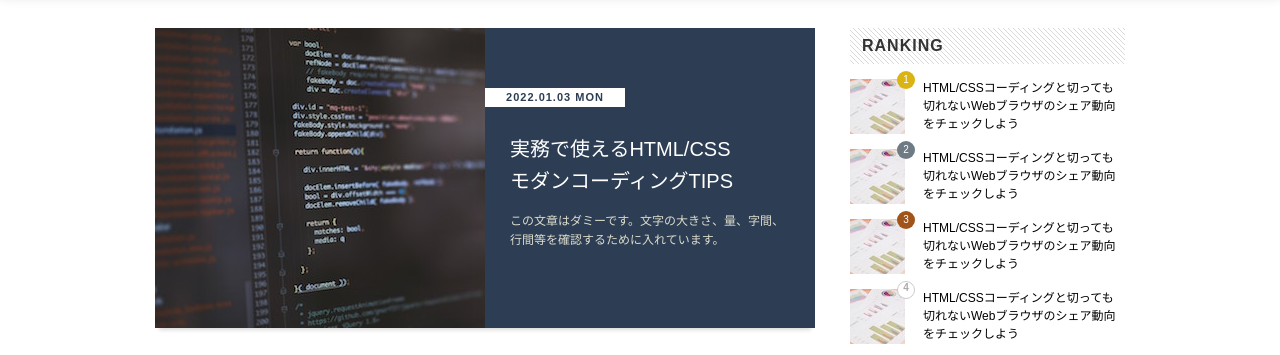
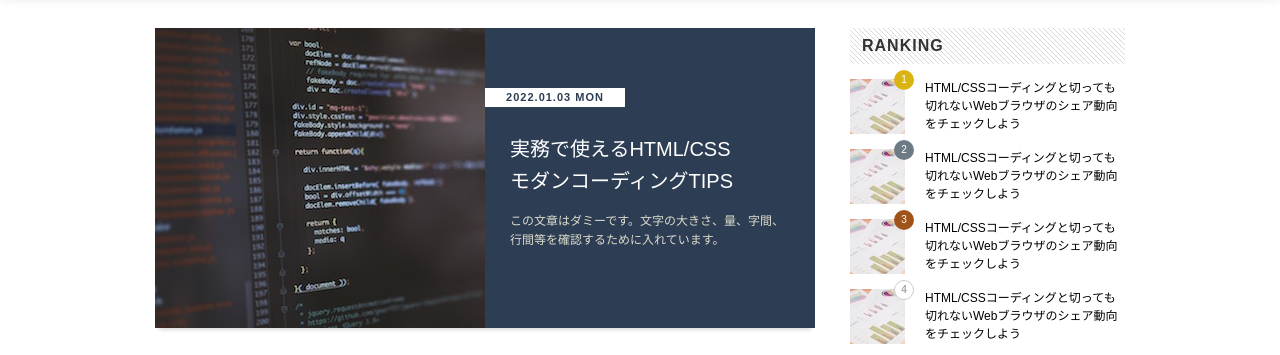
Before and after one commit to keketon/html5-css3-modern-coding, a plain HTML site: page standard-layout/index.html in a window 1280 px wide. Shown: the part 141-496 px from the top of the page. Drawn offline with Linux system fonts and the light colour scheme.

Commit message:
お手本

```diff
--- a/standard-layout/css/style.css
+++ b/standard-layout/css/style.css
@@ -249,6 +249,7 @@ a:active {
   counter-reset: ranking;
 }
 .ranking .ranking-item {
+  position: relative;
   margin-top: 15px;
 }
 .ranking .ranking-item a {
@@ -265,7 +266,7 @@ a:active {
   border: none;
   color: #fff;
   font-weight: normal;
-  line-height: 18px;
+  line-height: 20px;
 }
 .ranking .ranking-item:nth-of-type(1) .order {
   background-color: #dab413;
@@ -277,6 +278,7 @@ a:active {
   background-color: #a0541a;
 }
 .ranking .image {
+  margin-right: 20px;
   width: 55px;
   height: 55px;
 }
@@ -290,19 +292,18 @@ a:active {
 }
 .ranking .order {
   display: inline-block;
-  position: relative;
-  left: -8px;
-  top: -8px;
-  width: 18px;
-  height: 18px;
+  position: absolute;
+  left: 44px;
+  top: -9px;
+  width: 20px;
+  height: 20px;
   border: 1px solid #ccc;
   color: #aaa;
   background-color: #fff;
-  vertical-align: top;
   text-align: center;
   font-weight: bold;
-  line-height: 12px;
-  border-radius: 9px;
+  line-height: 18px;
+  border-radius: 50%;
 }
 .ranking .order::before {
   content: counter(ranking);
```
